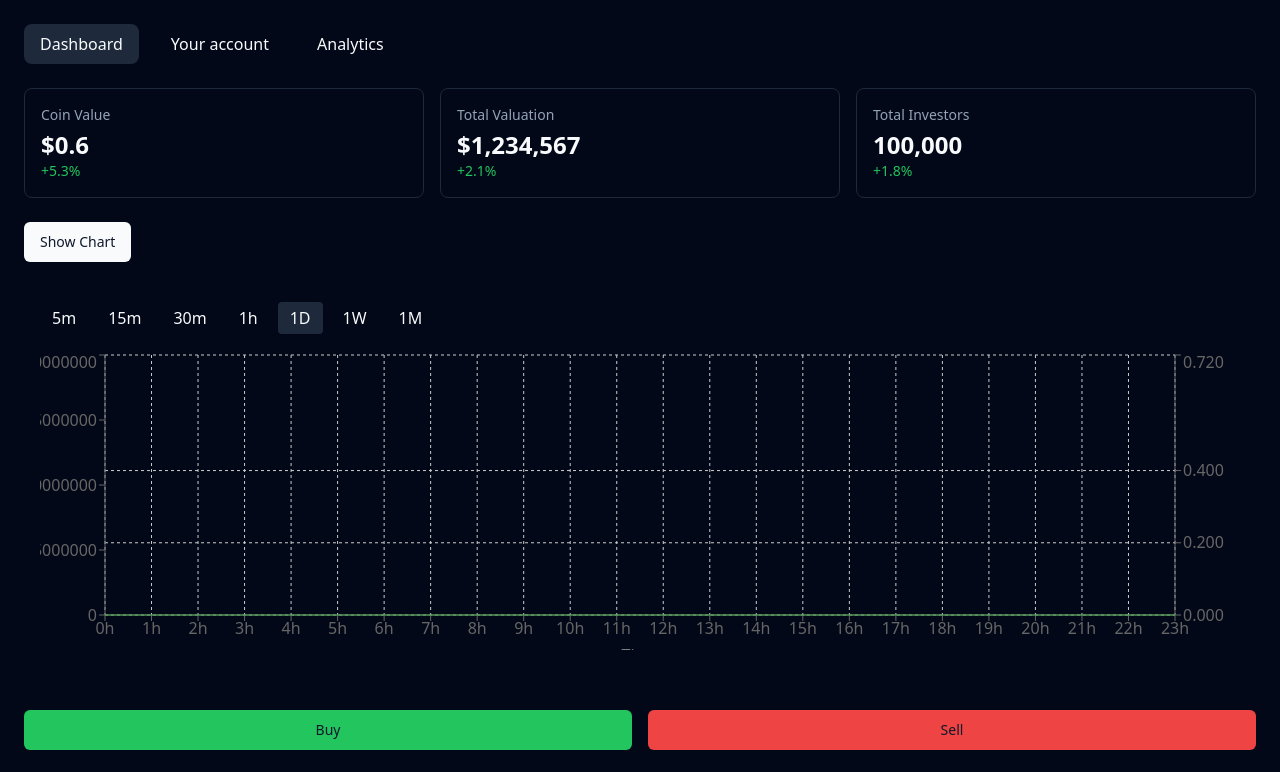
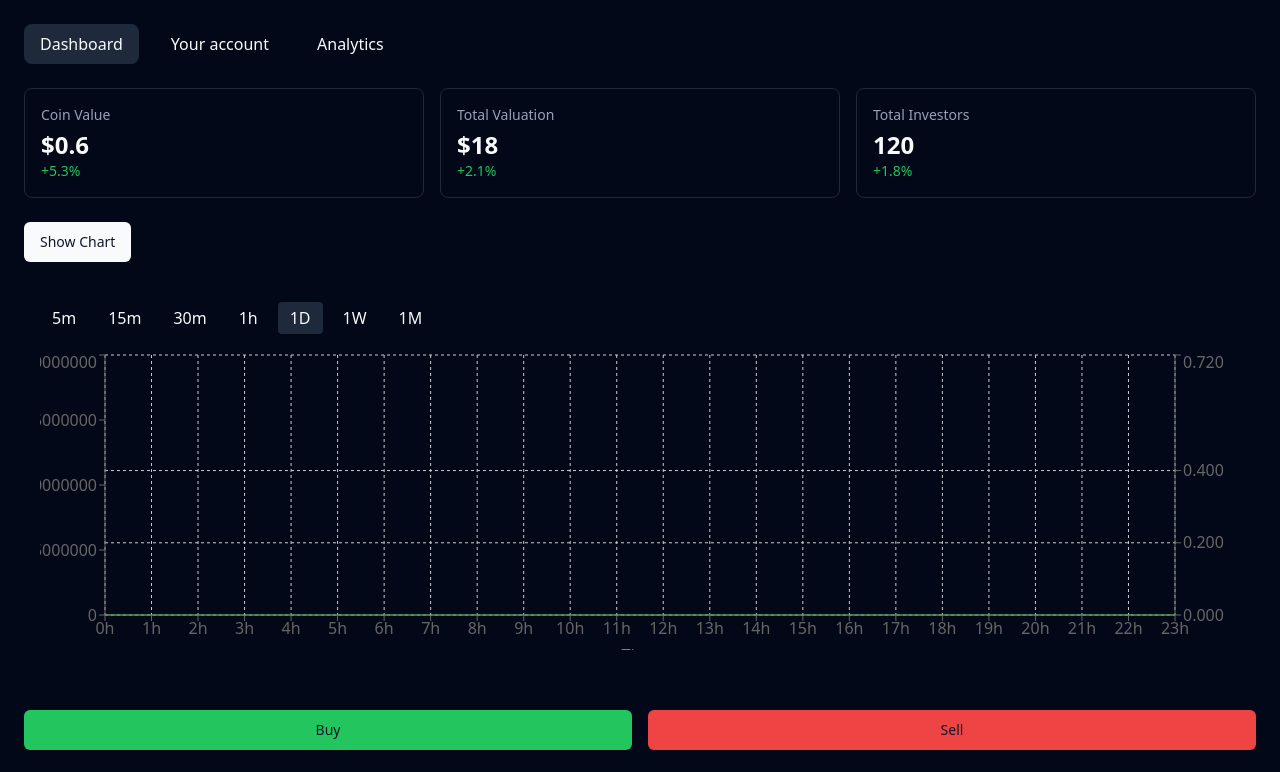
Before and after one commit to brasetz/Brassetz, a React (Vite) app: page / in a window 1280 px wide. Shown: the top 772 px of the page. Built offline with nearby package versions, Linux system fonts and the light colour scheme.

Commit message:
Update Index.tsx
price an

```diff
--- a/src/pages/Index.tsx
+++ b/src/pages/Index.tsx
@@ -47,12 +47,12 @@ const Index = () => {
             />
             <StatCard
               title="Total Valuation"
-              value="$1,234,567"
+              value="$18"
               change="+2.1%"
             />
             <StatCard
               title="Total Investors"
-              value="100,000"
+              value="120"
               change="+1.8%"
             />
           </div>
```
